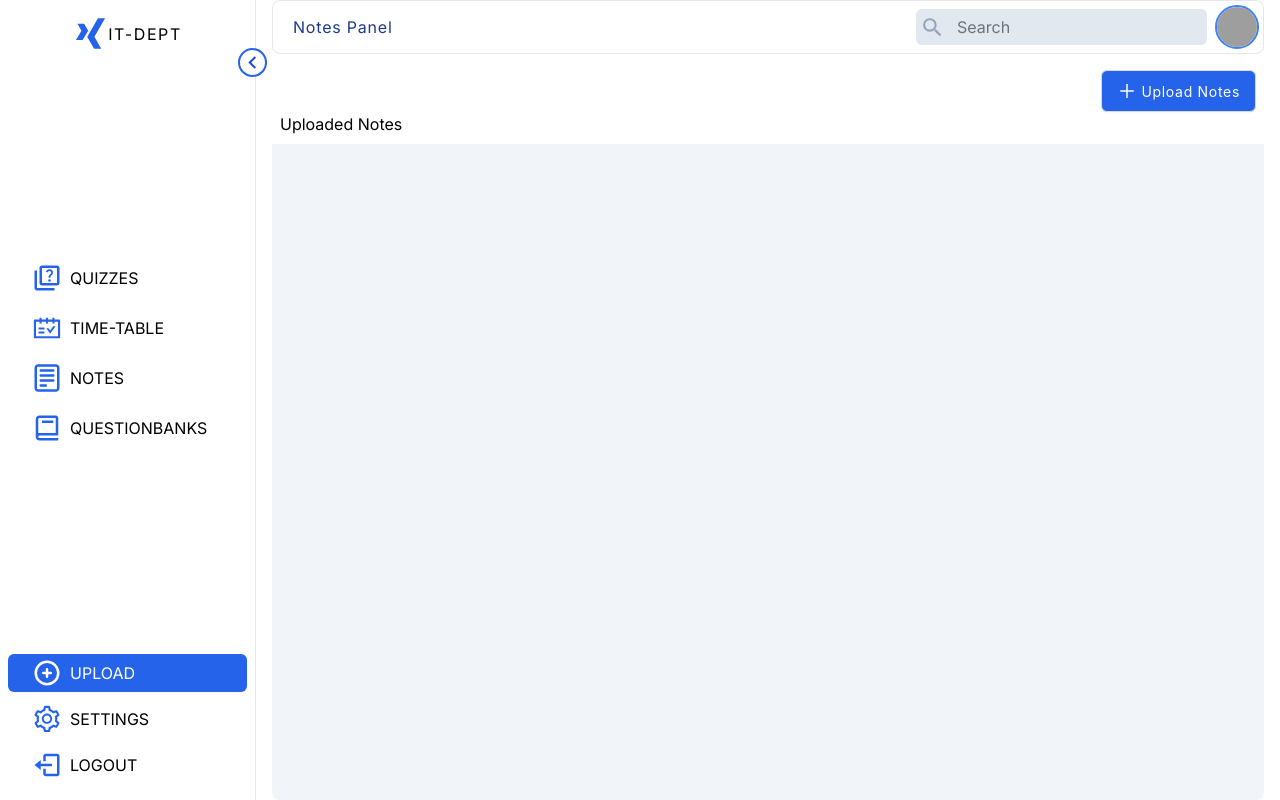
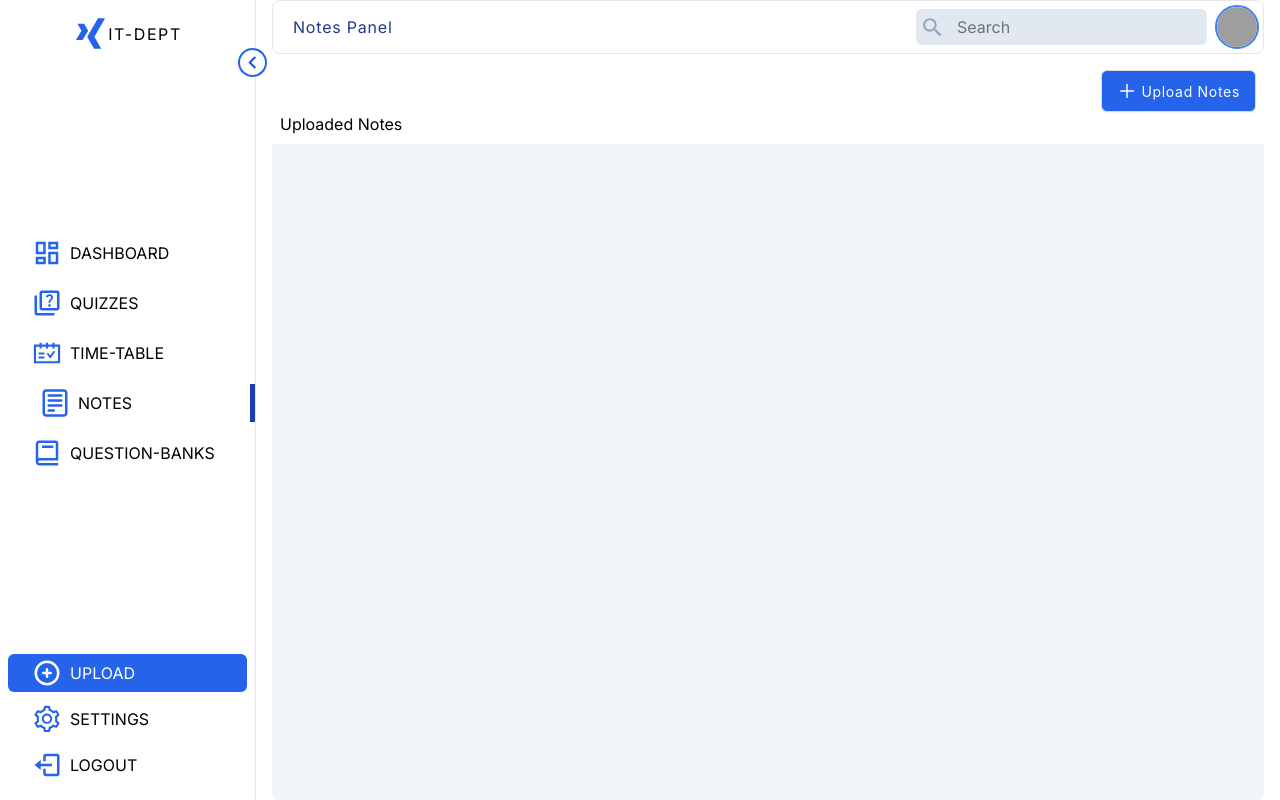
Before and after one commit to Bhanu1776/IT-Dept-Website, a Next.js app: page /uploadNotes in a window 1280 px wide. Built offline with nearby package versions, Linux system fonts and the light colour scheme; grey boxes are pictures that could not be loaded; what tailwindcss-brand-colors, tailwindcss-debug-screens would draw is missing.

Commit message:
chore(Active Link): Added Active Link css

```diff
--- a/components/Sidebar.jsx
+++ b/components/Sidebar.jsx
@@ -5,6 +5,7 @@ import React, { useEffect, useState } from 'react';
 import {
   MdKeyboardArrowLeft,
   MdKeyboardArrowRight,
+  MdOutlineDashboard,
   MdOutlineQuiz,
 } from 'react-icons/md';
 import { IoLogoXing } from 'react-icons/io';
@@ -12,6 +13,7 @@ import { BiBook, BiLogOut } from 'react-icons/bi';
 import { AiOutlineSchedule, AiOutlineSetting } from 'react-icons/ai';
 import { CgNotes } from 'react-icons/cg';
 import { HiOutlinePlusCircle } from 'react-icons/hi';
+import { useRouter } from 'next/router';
 import DashBoard from './DashBoard';
 import MobileNavbar from './MobileNavbar';
 
@@ -20,6 +22,7 @@ const Sidebar = ({ children }) => {
   const [isMobile, setIsMobile] = useState(false);
   const [nav, setNav] = useState(false);
   const [showDiv, setShowDiv] = useState(false);
+  const router = useRouter();
 
   useEffect(() => {
     const handleResize = () => {
@@ -80,11 +83,38 @@ const Sidebar = ({ children }) => {
         </div>
         {/** Actions */}
         <div className=" flex w-full flex-1 flex-col gap-3 justify-center items-center">
+          <Link href="/admin">
+            <div
+              className={`w-full ${
+                open ? 'justify-start px-6' : 'justify-center'
+              } group flex ${
+                router.asPath === '/admin'
+                  ? ' border-r-[5px] translate-x-2 border-blue-800 rounded-l-md rounded-none'
+                  : ''
+              } cursor-pointer rounded-md p-1 gap-2 uppercase items-center  hover:bg-blue-600 hover:text-white transition-all ease-in-out duration-150`}
+            >
+              <div>
+                <MdOutlineDashboard
+                  className=" text-blue-600 group-hover:text-white"
+                  size={30}
+                />
+              </div>
+              {showDiv ? (
+                <div>
+                  <h1>Dashboard</h1>
+                </div>
+              ) : null}
+            </div>
+          </Link>
           <Link href="/uploadQuizzes">
             <div
               className={`w-full ${
                 open ? 'justify-start px-6' : 'justify-center'
-              } group flex cursor-pointer rounded-md p-1 gap-2 uppercase items-center  hover:bg-blue-600 hover:text-white transition-all ease-in-out duration-150`}
+              } group${
+                router.asPath === '/uploadQuizzes'
+                  ? ' border-r-[5px] translate-x-2 border-blue-800 rounded-l-md rounded-none'
+                  : ''
+              } flex cursor-pointer rounded-md p-1 gap-2 uppercase items-center  hover:bg-blue-600 hover:text-white transition-all ease-in-out duration-150`}
             >
               <div>
                 <MdOutlineQuiz
@@ -103,7 +133,11 @@ const Sidebar = ({ children }) => {
             <div
               className={`w-full ${
                 open ? 'justify-start px-6' : 'justify-center'
-              } group flex cursor-pointer rounded-md p-1 gap-2 uppercase items-center  hover:bg-blue-600 hover:text-white transition-all ease-in-out duration-150`}
+              } group ${
+                router.asPath === '/uploadTT'
+                  ? ' border-r-[5px] translate-x-2 border-blue-800 rounded-l-md rounded-none'
+                  : ''
+              } flex cursor-pointer rounded-md p-1 gap-2 uppercase items-center  hover:bg-blue-600 hover:text-white transition-all ease-in-out duration-150`}
             >
               <div>
                 <AiOutlineSchedule
@@ -122,7 +156,11 @@ const Sidebar = ({ children }) => {
             <div
               className={`w-full ${
                 open ? 'justify-start px-6' : 'justify-center'
-              } group flex cursor-pointer rounded-md p-1 gap-2 uppercase items-center  hover:bg-blue-600 hover:text-white transition-all ease-in-out duration-150`}
+              } group ${
+                router.asPath === '/uploadNotes'
+                  ? ' border-r-[5px] translate-x-2 border-blue-800 rounded-l-md rounded-none'
+                  : ''
+              } flex cursor-pointer rounded-md p-1 gap-2 uppercase items-center  hover:bg-blue-600 hover:text-white transition-all ease-in-out duration-150`}
             >
               <div>
                 <CgNotes
@@ -141,7 +179,11 @@ const Sidebar = ({ children }) => {
             <div
               className={`w-full ${
                 open ? 'justify-start px-6' : 'justify-center'
-              } group flex cursor-pointer rounded-md p-1 gap-2 uppercase items-center  hover:bg-blue-600 hover:text-white transition-all ease-in-out duration-150`}
+              } group ${
+                router.asPath === '/uploadQB'
+                  ? ' border-r-[5px] translate-x-2 border-blue-800 rounded-l-md rounded-none'
+                  : ''
+              } flex cursor-pointer rounded-md p-1 gap-2 uppercase items-center  hover:bg-blue-600 hover:text-white transition-all ease-in-out duration-150`}
             >
               <div>
                 <BiBook
@@ -151,13 +193,13 @@ const Sidebar = ({ children }) => {
               </div>
               {showDiv ? (
                 <div>
-                  <h1>QuestionBanks</h1>
+                  <h1>Question-Banks</h1>
                 </div>
               ) : null}
             </div>
           </Link>
         </div>
-        {/** Logout */}
+        {/** Upload,Setting & Logout  */}
         <div className="w-full flex flex-col justify-between items-center gap-2">
           <Link href="/quizzes">
             <div
@@ -182,7 +224,11 @@ const Sidebar = ({ children }) => {
             <div
               className={`w-full ${
                 open ? 'justify-start px-6' : 'justify-center'
-              } group flex cursor-pointer rounded-md p-1 gap-2 uppercase items-center hover:bg-blue-600 hover:text-white transition-all ease-in-out duration-150`}
+              } group ${
+                router.asPath === '/settings'
+                  ? ' border-r-[5px] translate-x-2 border-blue-800 rounded-l-md rounded-none'
+                  : ''
+              } flex cursor-pointer rounded-md p-1 gap-2 uppercase items-center hover:bg-blue-600 hover:text-white transition-all ease-in-out duration-150`}
             >
               <div>
                 <AiOutlineSetting
```
